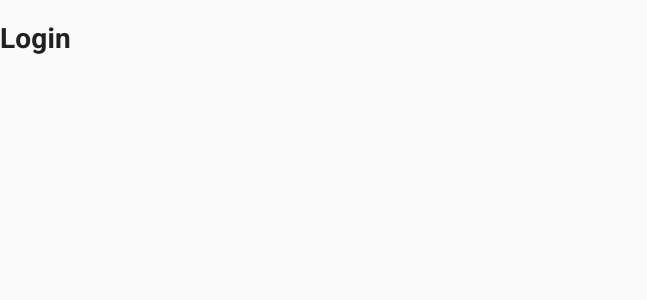
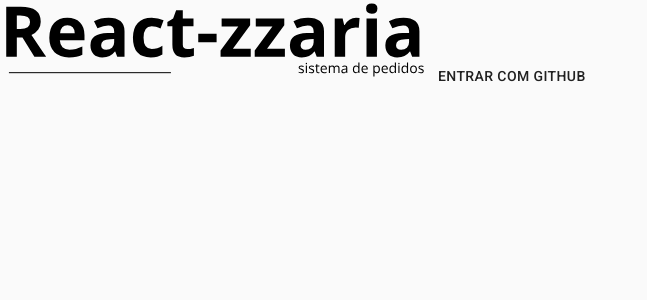
Before and after one commit to danielmatoscastro/reactzzaria, a React (Create React App) app: page /login in a window 1280 px wide. Shown: the top 300 px of the page, without its empty margins (0-647 px from the left). Built offline with nearby package versions, Linux system fonts and the light colour scheme.

Commit message:
Add logo.

```diff
--- a/src/pages/Login/index.js
+++ b/src/pages/Login/index.js
@@ -1,7 +1,12 @@
-import React from 'react';
+import React, { Fragment } from 'react';
+import { Button } from '@material-ui/core';
+import { ReactComponent as Logo } from './logoReactzzaria.svg';
 
 const Login = () => (
-  <h1>Login</h1>
+  <Fragment>
+    <Logo />
+    <Button>Entrar com GitHub</Button>
+  </Fragment>
 );
 
 export default Login;
```
Also changed, not shown: src/pages/Login/logoReactzzaria.svg (added).
